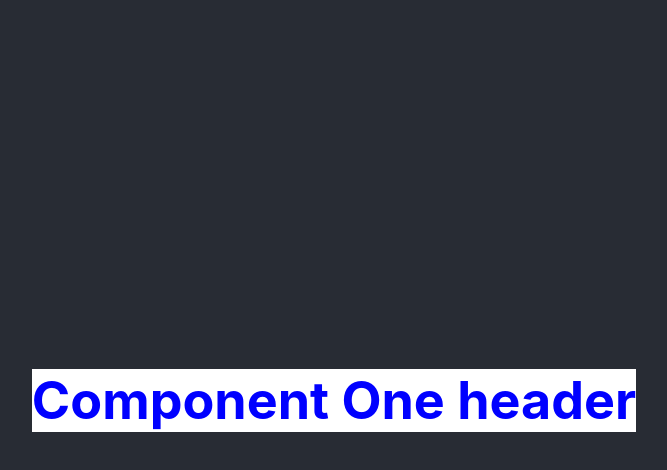
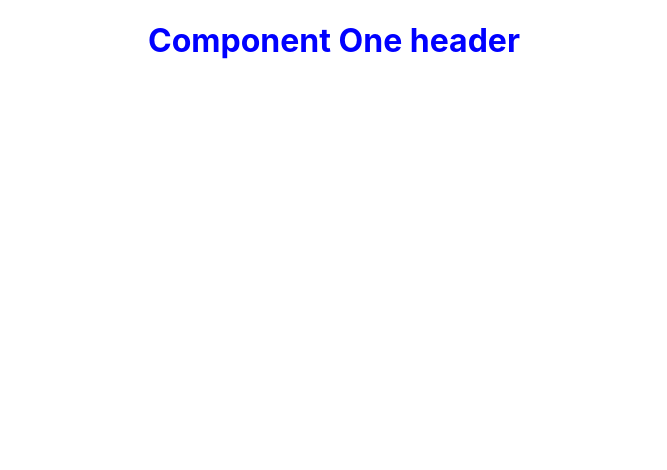
Before and after one commit to 240415-NET/SteveHolmes, a React (Create React App) app in the folder react-exercises/: page / in a window 1280 px wide. Shown: the top 470 px of the page, without its empty margins (306-973 px from the left). Built offline with nearby package versions, Linux system fonts and the light colour scheme.

Commit message:
React exercise ComponentOne

```diff
--- a/react-exercises/src/App.css
+++ b/react-exercises/src/App.css
@@ -13,7 +13,7 @@
   }
 }
 
-.App-header {
+/* .App-header {
   background-color: #282c34;
   min-height: 100vh;
   display: flex;
@@ -22,7 +22,7 @@
   justify-content: center;
   font-size: calc(10px + 2vmin);
   color: white;
-}
+} */
 
 .App-link {
   color: #61dafb;
--- a/react-exercises/src/components/ComponentOne.css
+++ b/react-exercises/src/components/ComponentOne.css
@@ -1,5 +1,5 @@
 
 #component-one-header {
     color: blue;
-    background-color: white;
+
 }
```
